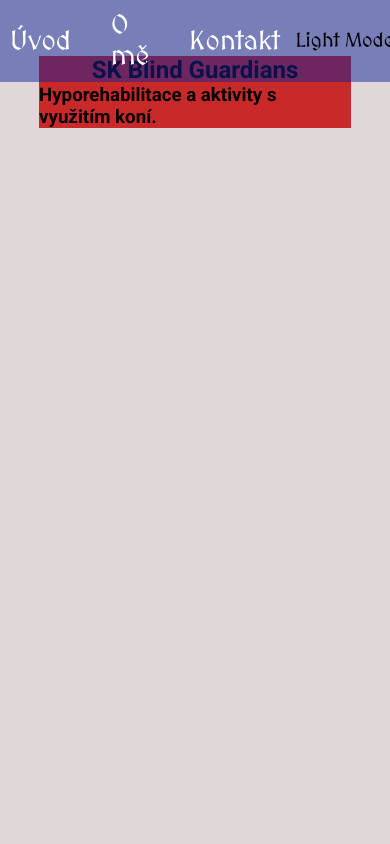
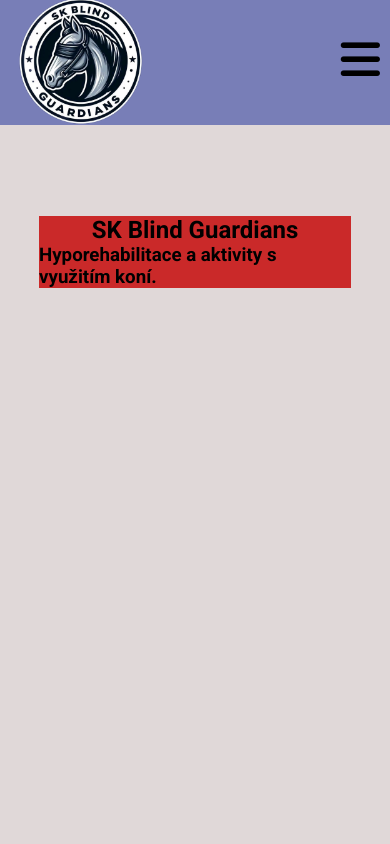
Before and after one commit to DanielK-tech/React_Vite_TS_SCSS, a React (Vite) app in the folder my-react-app/: page / in a window 390 px wide. Shown: the top 844 px of the page. Built offline with nearby package versions, Linux system fonts and the light colour scheme; a web font is replaced by a local one.

Commit message:
adding responzivity + menu

```diff
--- a/my-react-app/src/components/Header.tsx
+++ b/my-react-app/src/components/Header.tsx
@@ -3,52 +3,116 @@
 import { NavLink } from "react-router-dom";
 //Link,
 
+//obrázky
+import logo from "./img/Logo.png";
+import cross from "./img/cross.png";
+
 const Header: React.FC = () => {
     // Stav pro režim (Light/Dark)
     const [isDarkMode, setIsDarkMode] = useState(false);
+    const [isMenuOpen, setIsMenuOpen] = useState(false); // Stav pro menu
 
     // Přepínání režimu
     const toggleMode = () => {
         setIsDarkMode((prevMode) => {
             const newMode = !prevMode;
-      document.body.setAttribute("data-theme", newMode ? "dark" : "light");
+            document.body.setAttribute(
+                "data-theme",
+                newMode ? "dark" : "light"
+            );
             return newMode;
         });
     };
 
+    // Funkce pro scrollování nahoru
+    const scrollToTop = () => {
+        window.scrollTo({ top: 0, behavior: "smooth" });
+    };
+
+    // Přepnutí zobrazení menu
+    const toggleMenu = () => {
+        setIsMenuOpen((prev) => !prev);
+    };
+
     return (
         <header>
-      <nav className="navbar">
+            <nav className={`navbar ${isMenuOpen ? "hidden" : ""}`}>
+                <NavLink to="/" onClick={scrollToTop}>
+                    <img id="Logo" src={logo} alt="Logo" className="LogoSK" />
+                </NavLink>
                 <ul>
                     <li>
                         {" "}
-            <NavLink to="/">Úvod</NavLink>
+                        <NavLink to="/" onClick={scrollToTop}>
+                            Úvod
+                        </NavLink>
                     </li>
                     <li>
-            <NavLink to="/about">O mě</NavLink>
+                        <NavLink to="/about" onClick={scrollToTop}>
+                            O mě
+                        </NavLink>
                     </li>
                     <li>
-            <NavLink to="/contact">Kontakt</NavLink>
+                        <NavLink to="/contact" onClick={scrollToTop}>
+                            Kontakt
+                        </NavLink>
                     </li>
                 </ul>
                 <div className="switcher-box">
                     <span className="switcher-description">
                         <p>{isDarkMode ? "Dark Mode" : "Light Mode"}</p>
                         <i
-              className={`fa-solid ${isDarkMode ? "fa-cloud-moon" : "fa-sun"}`}
+                            className={`fa-solid ${
+                                isDarkMode ? "fa-cloud-moon" : "fa-sun"
+                            }`}
                         ></i>
                         {/* <i className="fa-solid fa-cloud-moon"></i> */}
                     </span>
                     <label className="switch">
-            <input type="checkbox" checked={isDarkMode} onChange={toggleMode} />
+                        <input
+                            type="checkbox"
+                            checked={isDarkMode}
+                            onChange={toggleMode}
+                        />
                         <span className="slider round"></span>
                     </label>
                 </div>
+                <div className="menu-icon" onClick={toggleMenu}>
+                    <i className="fa-solid fa-bars"></i>
+                </div>
             </nav>
-      {/* <div className="container" id="content">
-        <h2>Nová komponenta</h2>
-        <p>Toto je obsah vaší nové komponenty.</p>
-      </div> */}
+            <div
+                className="menu-container-mini"
+                style={{ display: isMenuOpen ? "block" : "none" }}
+            >
+                <ul className="menu">
+                    <li>
+                        <NavLink to="/" onClick={scrollToTop}>
+                            Úvod
+                        </NavLink>
+                    </li>
+                    <li>
+                        <NavLink to="/about" onClick={scrollToTop}>
+                            O mě
+                        </NavLink>
+                    </li>
+                    <li>
+                        <NavLink
+                            to="/contact"
+                            onClick={scrollToTop}
+
+                        >
+                            Kontakt
+                        </NavLink>
+                    </li>
+                </ul>
+                <img
+                    src={cross}
+                    alt="křížek"
+                    className="cross"
+                    onClick={toggleMenu}
+                />
+            </div>
         </header>
     );
 };
--- a/my-react-app/src/components/partials/_mixins.scss
+++ b/my-react-app/src/components/partials/_mixins.scss
@@ -2,14 +2,20 @@
 
 /** navigace **/
 @mixin nav-bar {
-  padding: 10px;
-  display: flex;
+
+
   justify-content: space-between;
   gap: 1rem;
   align-items: center;
   position: fixed;
   width: 100%;
+   height: 7.8rem;
+   z-index: 1;
+   @media (max-width: 720px){
+    justify-content: flex-start;
+   }
 }
+
 /** dark Mode **/
 @mixin dark-mode {
   .switcher-box {
@@ -91,5 +97,46 @@
       -ms-transform: translateX(26px);
       transform: translateX(26px);
     }
+    @media (max-width: 460px){
+      display: none;
+    }
   }
 }
+
+/*****************************
+            Mini menu
+*****************************/
+.menu-container-mini{
+  position: fixed;
+  display: none;
+  text-align: center;
+  padding-top: 10px;
+  font-size: 1.5rem;
+  width: 100%;
+  z-index: 10000000;
+  background-color: var(--nav-color);
+  height: 5.2em;
+  ul{
+    li{
+      list-style-type: none;
+      a{
+        text-decoration: none;
+        color: var(--white-color);
+        font-family: var(--switcher-family-font);
+      }
+    }
+  }
+  .cross{
+    position: fixed;
+    right: 10px;
+    top: 5px;
+    width: 2rem;
+  }
+}
+
+/***********************************************
+            Hidden třída
+***********************************************/
+.hidden {
+  display: none;
+}
--- a/my-react-app/src/components/partials/_variables.scss
+++ b/my-react-app/src/components/partials/_variables.scss
@@ -2,6 +2,7 @@
 $nav-color: rgba(17, 37, 150, 0.5);
 $white-color: #fff;
 $body-font: "Roboto", sans-serif;
+$font-size-hamburger: 2.8rem;
 /*Přepínač*/
 $switcher-font: MedievalSharp, Arial, Helvetica, sans-serif;
 $slider-color: #f1c40f;
--- a/my-react-app/src/style.scss
+++ b/my-react-app/src/style.scss
@@ -30,11 +30,19 @@
   min-height: 100vh;
   min-height: 100dvh;
 }
+header{
+  position: relative;
 
+}
 main {
   min-height: 100vh;
   min-height: 100dvh;
-  margin-top: 3.5rem;
+  margin-top: 13.5rem;
+}
+/** Logo *********/
+.LogoSK{
+  cursor: pointer;
+  width: 10rem;
 }
 .container {
   background-color: #ca2929;
@@ -53,7 +61,9 @@
 .navbar {
   font-family: var(--switcher-family-font);
   background-color: var(--nav-color);
+   display: flex;
   @include nav-bar;
+
   ul {
     display: flex;
     gap: 40px;
@@ -73,6 +83,12 @@
         color: var(--white-color);
       }
     }
+    @media (max-width: 720px){
+      display: none;
+    }
+  }
+  &.hidden {
+    display: none; // Skryje navigaci
   }
 }
 
@@ -82,3 +98,14 @@
   justify-content: center;
 
 }
+
+/** hamburger v nav */
+.menu-icon {
+    display: none;
+    @media (max-width: 720px) {
+      position: fixed;
+      display: block;
+      font-size: $font-size-hamburger;
+      right: 10px;
+    }
+}
```
Also changed, not shown: my-react-app/src/components/img/Logo.png (added), my-react-app/src/components/img/cross.png (added). Lines whose indentation alone changed are shown as unchanged.
